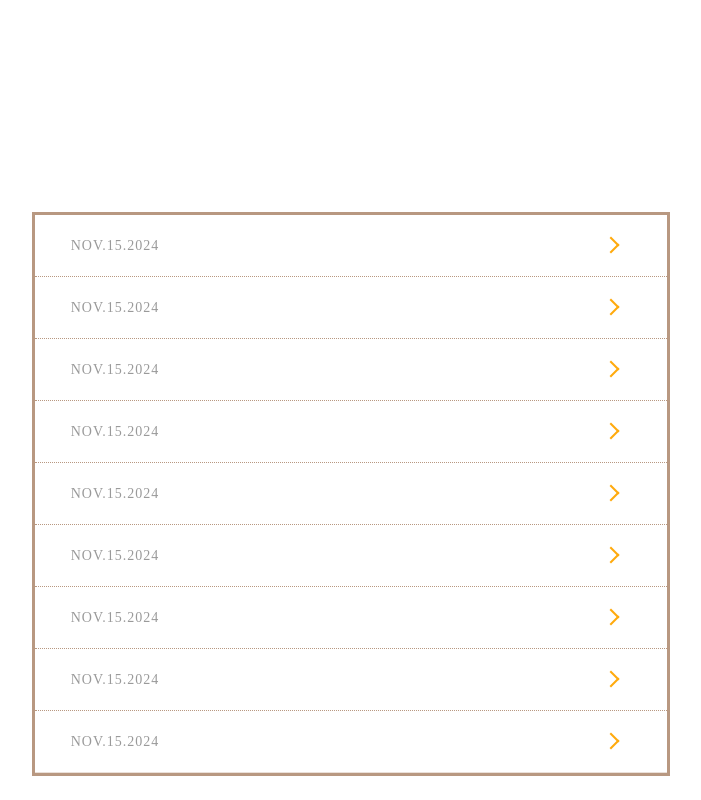
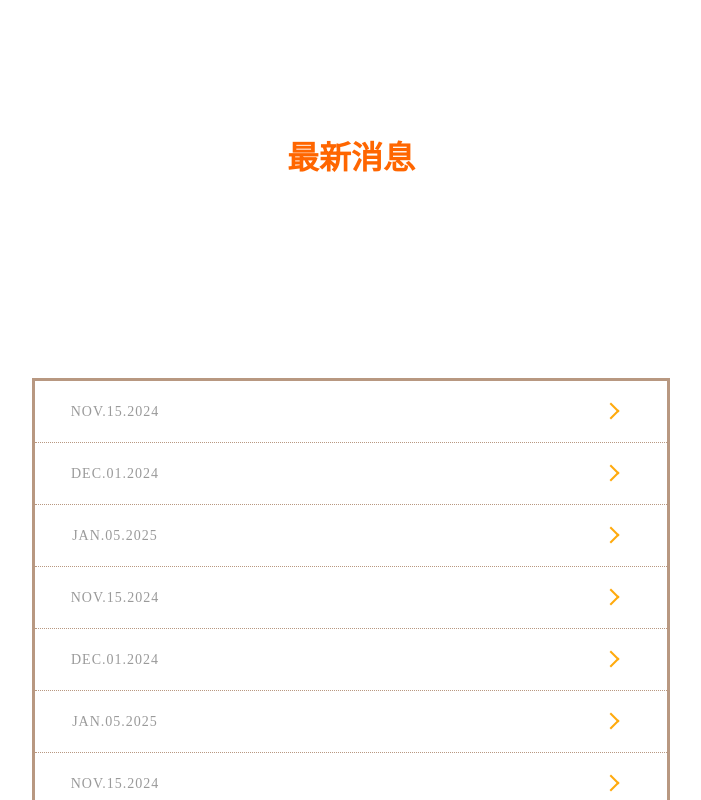
Before and after one commit to JamesChen1118/jia-project, a React (Vite) app: page /news in a window 1280 px wide. Shown: the part 760-1560 px from the top of the page, without its empty margins (289-990 px from the left). Built offline with nearby package versions, Linux system fonts and the light colour scheme; the HTML template or start-up script is replaced by a standard one.

Commit message:
feat: News components

```diff
--- a/src/components/Layout/index.css
+++ b/src/components/Layout/index.css
@@ -4,7 +4,8 @@
     min-height: 100vh;
 }
 
+/*
 .main {
     flex: 1;
-    padding-top: 100px;
-}
+    padding-top: 50px;
+} */
--- /dev/null
+++ b/src/components/NewsItem/index.jsx
@@ -0,0 +1,40 @@
+import React from "react";
+
+// 在這裡定義 newsItems 數據
+const newsItems = [
+  { date: "Nov.15.2024", title: "11月活動限定，生啤買一送一 ~!!!" },
+  { date: "Dec.01.2024", title: "冬季新菜單上市，快來品嚐!" },
+  { date: "Jan.05.2025", title: "新年特別優惠，訂位即送精美禮品" },
+  { date: "Nov.15.2024", title: "11月活動限定，生啤買一送一 ~!!!" },
+  { date: "Dec.01.2024", title: "冬季新菜單上市，快來品嚐!" },
+  { date: "Jan.05.2025", title: "新年特別優惠，訂位即送精美禮品" },
+  { date: "Nov.15.2024", title: "11月活動限定，生啤買一送一 ~!!!" },
+  { date: "Dec.01.2024", title: "冬季新菜單上市，快來品嚐!" },
+  { date: "Jan.05.2025", title: "新年特別優惠，訂位即送精美禮品" },
+  { date: "Jan.05.2025", title: "新年特別優惠，訂位即送精美禮品" },
+];
+
+const NewsItem = ({ itemNumber }) => {
+  const displayedItems = itemNumber ? newsItems.slice(0, limit) : newsItems;
+
+  return (
+    <div className="newsArea">
+      <div className="newsItem">
+        <div className="item">
+          <div className="Txt">
+            {displayedItems.map((item, index) => (
+              <div className="top" key={index}>
+                <div className="dateBox">
+                  <div className="date">{item.date}</div>
+                </div>
+                <li className="title">{item.title}</li>
+              </div>
+            ))}
+          </div>
+        </div>
+      </div>
+    </div>
+  );
+};
+
+export default NewsItem;
--- a/src/pages/Home/index.jsx
+++ b/src/pages/Home/index.jsx
@@ -1,7 +1,8 @@
 import React from "react";
 import { Link } from "react-router-dom";
-import Menu from "../Menu"; // 導入 Menu 組件
+import Menu from "../Menu";
 import "./index.css";
+import NewsItem from "@/components/NewsItem";
 
 const Home = () => {
   return (
@@ -27,68 +28,7 @@ const Home = () => {
       </div>
 
       {/* <!-- ---------  News 最新消息區域 --------- --> */}
-      <div className="newsArea">
-        <div className="newsItem">
-          <div className="item">
-            <div className="Txt">
-              <div className="top">
-                <div className="dateBox">
-                  <div className="date">Nov.15.2024</div>
-                </div>
-                <li className="title">11月活動限定，生啤買一送一 ~!!!</li>
-              </div>
-              <div className="top">
-                <div className="dateBox">
-                  <div className="date">Nov.15.2024</div>
-                </div>
-                <li className="title">11月活動限定，生啤買一送一 ~!!!</li>
-              </div>
-              <div className="top">
-                <div className="dateBox">
-                  <div className="date">Nov.15.2024</div>
-                </div>
-                <li className="title">11月活動限定，生啤買一送一 ~!!!</li>
-              </div>
-              <div className="top">
-                <div className="dateBox">
-                  <div className="date">Nov.15.2024</div>
-                </div>
-                <li className="title">11月活動限定，生啤買一送一 ~!!!</li>
-              </div>
-              <div className="top">
-                <div className="dateBox">
-                  <div className="date">Nov.15.2024</div>
-                </div>
-                <li className="title">11月活動限定，生啤買一送一 ~!!!</li>
-              </div>
-              <div className="top">
-                <div className="dateBox">
-                  <div className="date">Nov.15.2024</div>
-                </div>
-                <li className="title">11月活動限定，生啤買一送一 ~!!!</li>
-              </div>
-              <div className="top">
-                <div className="dateBox">
-                  <div className="date">Nov.15.2024</div>
-                </div>
-                <li className="title">11月活動限定，生啤買一送一 ~!!!</li>
-              </div>
-              <div className="top">
-                <div className="dateBox">
-                  <div className="date">Nov.15.2024</div>
-                </div>
-                <li className="title">11月活動限定，生啤買一送一 ~!!!</li>
-              </div>
-              <div className="top">
-                <div className="dateBox">
-                  <div className="date">Nov.15.2024</div>
-                </div>
-                <li className="title">11月活動限定，生啤買一送一 ~!!!</li>
-              </div>
-            </div>
-          </div>
-        </div>
-      </div>
+      <NewsItem />
 
       {/* <!-- --------- Reservation 訂位區域 --------- --> */}
       <div className="index-booking">
@@ -97,7 +37,6 @@ const Home = () => {
       </div>
 
       {/* <!-- --------- Location 餐廳資訊區域 --------- --> */}
-      {/* //TODO Media icon  */}
       <div className="map">
         <div className="map-text">
           <p>地址: 台北市松山區民生東路五段163-1號</p>
@@ -109,7 +48,7 @@ const Home = () => {
           width="1100"
           height="450"
           loading="lazy"
-          referrerpolicy="no-referrer-when-downgrade"
+          referrerPolicy="no-referrer-when-downgrade"
         ></iframe>
       </div>
     </>
--- a/src/pages/News/index.css
+++ b/src/pages/News/index.css
@@ -0,0 +1,6 @@
+.newsTitle {
+    font-size: 32px;
+    font-weight: bold;
+    text-align: center;
+    color: rgb(255, 102, 0);
+}
--- a/src/pages/News/index.jsx
+++ b/src/pages/News/index.jsx
@@ -1,71 +1,14 @@
-import { Link } from "react-router-dom";
+import React from "react";
+import NewsItem from "../../components/NewsItem";
+import "./index.css";
 
 const News = () => {
-  return <>
-  {/* <!-- ---------  News 最新消息區域 --------- --> */}
-  {/* //TODO 之後要接後端 */}
-  <div className="newsArea">
-    <div className="newsItem">
-      <div className="item">
-        <div className="Txt">
-          <div className="top">
-            <div className="dateBox">
-              <div className="date">Nov.15.2024</div>
-            </div>
-            <li className="title">11月活動限定，生啤買一送一 ~!!!</li>
-          </div>
-          <div className="top">
-            <div className="dateBox">
-              <div className="date">Nov.15.2024</div>
-            </div>
-            <li className="title">11月活動限定，生啤買一送一 ~!!!</li>
-          </div>
-          <div className="top">
-            <div className="dateBox">
-              <div className="date">Nov.15.2024</div>
-            </div>
-            <li className="title">11月活動限定，生啤買一送一 ~!!!</li>
-          </div>
-          <div className="top">
-            <div className="dateBox">
-              <div className="date">Nov.15.2024</div>
-            </div>
-            <li className="title">11月活動限定，生啤買一送一 ~!!!</li>
-          </div>
-          <div className="top">
-            <div className="dateBox">
-              <div className="date">Nov.15.2024</div>
-            </div>
-            <li className="title">11月活動限定，生啤買一送一 ~!!!</li>
-          </div>
-          <div className="top">
-            <div className="dateBox">
-              <div className="date">Nov.15.2024</div>
-            </div>
-            <li className="title">11月活動限定，生啤買一送一 ~!!!</li>
-          </div>
-          <div className="top">
-            <div className="dateBox">
-              <div className="date">Nov.15.2024</div>
-            </div>
-            <li className="title">11月活動限定，生啤買一送一 ~!!!</li>
-          </div>
-          <div className="top">
-            <div className="dateBox">
-              <div className="date">Nov.15.2024</div>
-            </div>
-            <li className="title">11月活動限定，生啤買一送一 ~!!!</li>
-          </div>
-          <div className="top">
-            <div className="dateBox">
-              <div className="date">Nov.15.2024</div>
-            </div>
-            <li className="title">11月活動限定，生啤買一送一 ~!!!</li>
-          </div>
-        </div>
-      </div>
+  return (
+    <div className="newsPage">
+      <h1 className="newsTitle">最新消息</h1>
+      <NewsItem />
     </div>
-  </div></>;
+  );
 };
 
 export default News;
```
